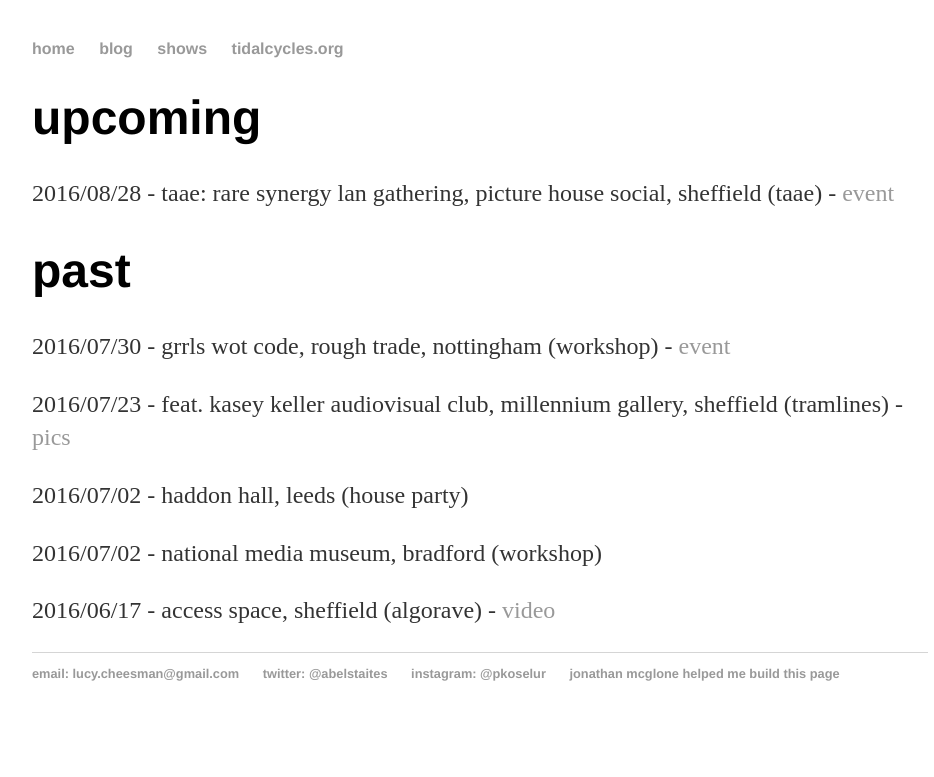
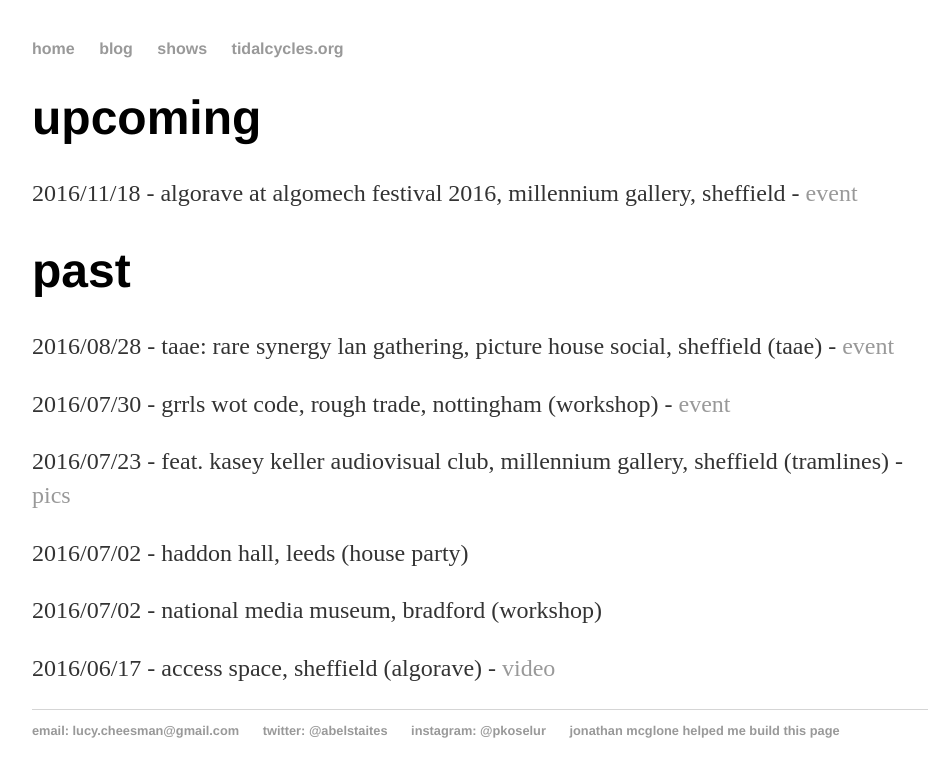
Before and after one commit to heavy-lifting/heavy-lifting.github.io, a Jekyll site: the page built from shows.html, in a window 1280 px wide. Shown: the top 777 px of the page, without its empty margins (160-1094 px from the left). Built offline with Jekyll 4.4.1, drawn with Linux system fonts in a browser that asks for light colours.

Commit message:
Update shows.html

```diff
--- a/shows.html
+++ b/shows.html
@@ -5,11 +5,12 @@ title: shows
 
 <div class="upcoming">
 <h1>upcoming</h1>
-<p>2016/08/28 - taae: rare synergy lan gathering, picture house social, sheffield (taae) - <a href="https://www.facebook.com/events/854462511325080/">event</a></p>
+<p>2016/11/18 - algorave at algomech festival 2016, millennium gallery, sheffield - <a href="https://www.facebook.com/events/296099617423371/">event</a></p>
 </div><!-- /.blurb -->
 
 <div class="past">
 <h1>past</h1>
+<p>2016/08/28 - taae: rare synergy lan gathering, picture house social, sheffield (taae) - <a href="https://www.facebook.com/events/854462511325080/">event</a></p>
 <p>2016/07/30 - grrls wot code, rough trade, nottingham (workshop) - <a href="https://www.facebook.com/events/1869507103276770/">event</a></p>
 <p>2016/07/23 - feat. kasey keller audiovisual club, millennium gallery, sheffield (tramlines)  - <a href="https://heavy-lifting.github.io/blog/2016/07/23/millennium-gallery-pics">pics</a></p>
 <p>2016/07/02 - haddon hall, leeds (house party)</p>
```
